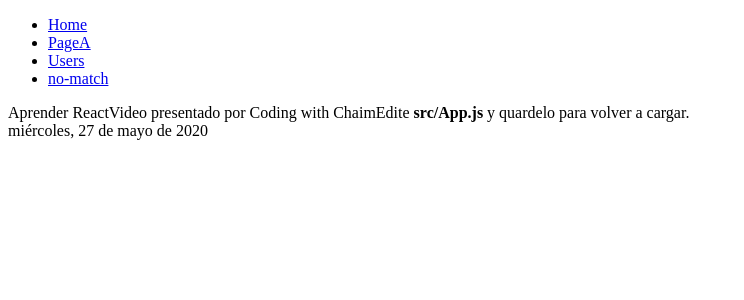
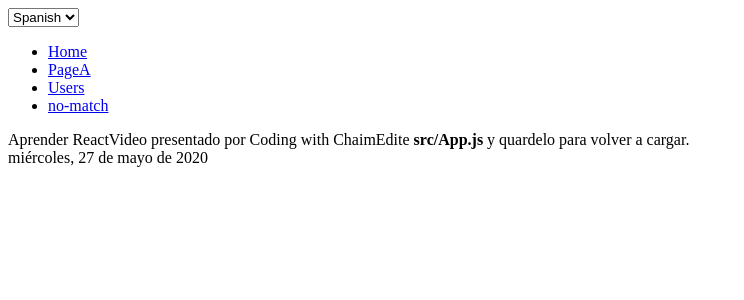
Before and after one commit to ApolloTang/poc-i18n, a React app: page / in a window 1280 px wide. Shown: the top 300 px of the page, without its empty margins (0-744 px from the left). Built offline with nearby package versions, Linux system fonts and the light colour scheme; the HTML template or start-up script is replaced by a standard one.

Commit message:
create a LanguageWrapper

```diff
--- a/src/app/index.tsx
+++ b/src/app/index.tsx
@@ -1,21 +1,18 @@
-import React from 'react'
+import React, {useContext} from 'react'
 import SimpleNavigation from 'common/components/core/simple-navigation'
-import {IntlProvider} from 'react-intl'
 
 import {Routes, navigationDirective} from './routes'
-import Spanish from '../languages/es-MX.json'
-import English from '../languages/en-US.json'
+import {LangContext, LangContextType} from 'root/language/'
 
-const local = 'es-MX' //navigator.language;
+const App = () => {
+  const langContext:LangContextType = useContext(LangContext)
 
-let lang = English
-if (local === 'es-MX') {
-  lang = Spanish
-}
-
-const App = () => (
-  <IntlProvider locale={local} messages={lang}>
+  return (
     <div className="app">
+      <select value={langContext.locale} onChange={langContext.selectLang} >
+        <option value="en-US">English</option>
+        <option value="es-MX">Spanish</option>
+      </select>
       <div className="app-navigation-container">
         <SimpleNavigation navigations={navigationDirective} />
       </div>
@@ -23,7 +20,7 @@ const App = () => (
         <Routes />
       </div>
     </div>
-  </IntlProvider>
-)
+  )
+}
 
 export default App
--- a/src/root/index.tsx
+++ b/src/root/index.tsx
@@ -5,13 +5,17 @@ import App from 'app/'
 import {store} from './store'
 import {Provider} from 'react-redux'
 
+import {Language} from 'root/language/'
+
 const Root = () => (
   <div className="root">
-    <Provider store={store}>
-      <Router>
-        <App />
-      </Router>
-    </Provider>
+    <Language>
+      <Provider store={store}>
+        <Router>
+          <App />
+        </Router>
+      </Provider>
+    </Language>
   </div>
 )
 
--- /dev/null
+++ b/src/root/language/index.tsx
@@ -0,0 +1,48 @@
+import React, {useState} from 'react'
+import {IntlProvider} from 'react-intl'
+
+import Spanish from 'translation/es-MX.json'
+import English from 'translation/en-US.json'
+
+const local = 'es-MX' //navigator.language;
+// const local = navigator.language;
+
+let lang = English
+if (local === 'es-MX') {
+  lang = Spanish
+}
+
+type LangContextType = {
+  locale: string
+  selectLang: (e:React.ChangeEvent<HTMLSelectElement>) => undefined
+}
+
+const LangContext = React.createContext<LangContextType>({
+  locale: 'es-US',
+  selectLang: ()=>undefined,
+})
+
+const Language = (props: {children: React.ReactNode}) => {
+  const [locale, setLocale] = useState(local)
+  const [message, setMessage] = useState(lang)
+
+  function selectLang(e) {
+    const newLocale = e.target.value
+    setLocale(newLocale)
+    if (newLocale === 'ex-MX') {
+      setMessage(Spanish)
+    } else {
+      setMessage(English)
+    }
+  }
+
+  return (
+    <LangContext.Provider value={{locale, selectLang}}>
+      <IntlProvider locale={locale} messages={message}>
+        {props.children}
+      </IntlProvider>
+    </LangContext.Provider>
+  )
+}
+
+export {Language, LangContext, LangContextType}
```
Also changed, not shown: src/translation/en-US.json (renamed from src/languages/en-US.json), src/translation/es-MX.json (renamed from src/languages/es-MX.json).
